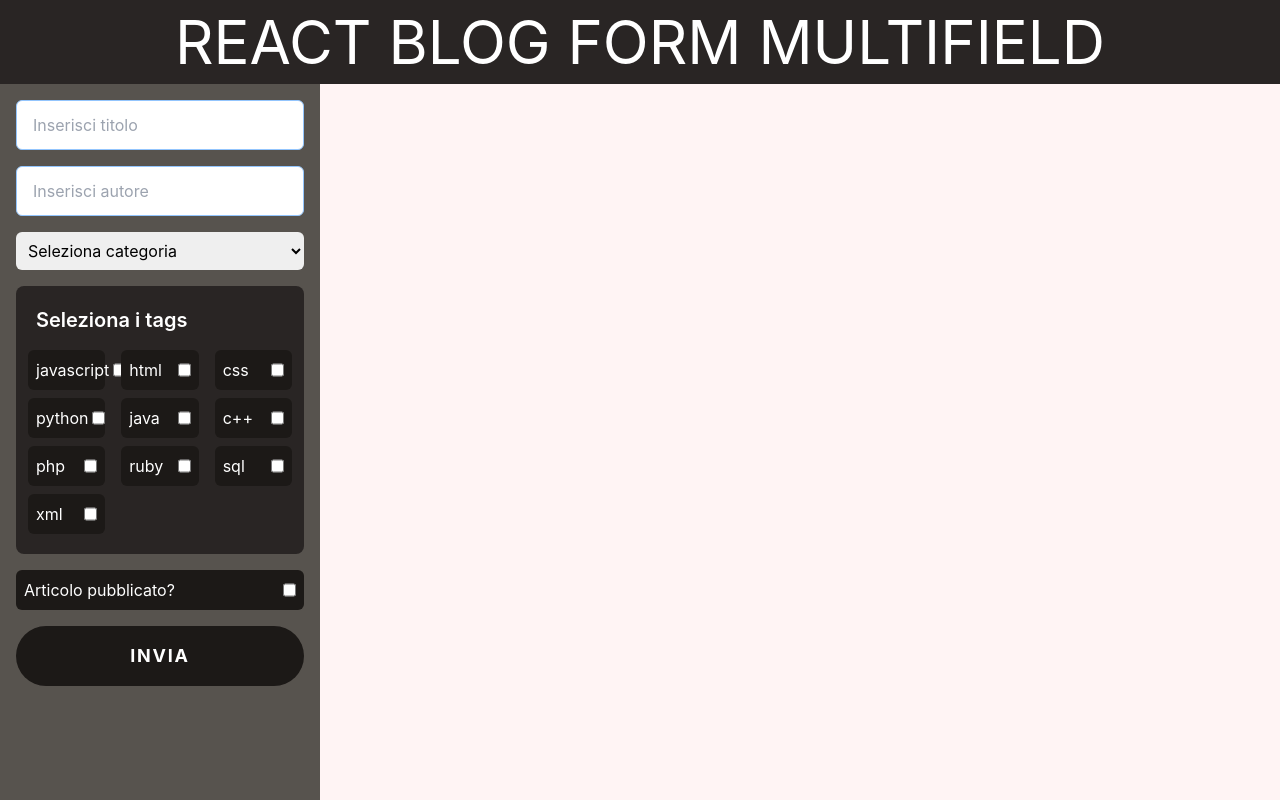
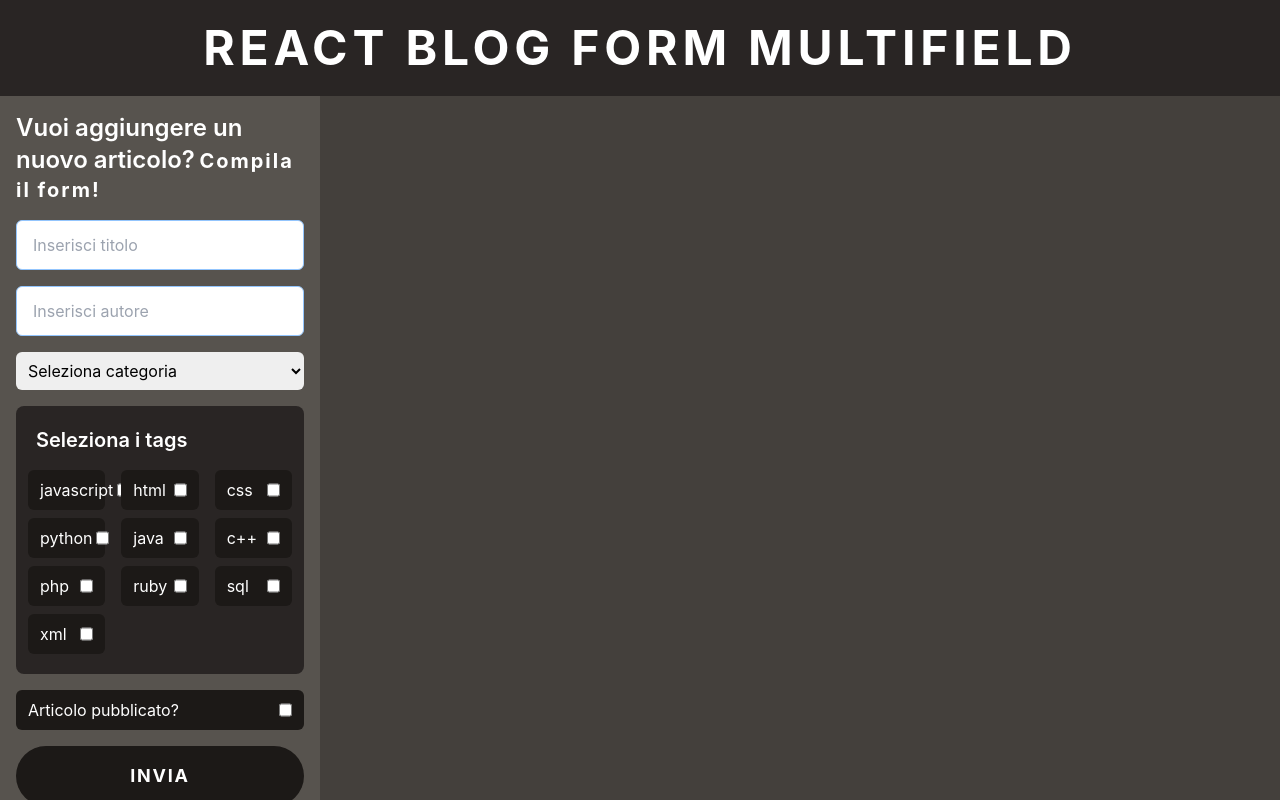
Before and after one commit to Aj-Herrera-99/react-form-multifield, a React (Vite) app: page / in a window 1280 px wide. Built offline with nearby package versions, Linux system fonts and the light colour scheme.

Commit message:
ui/ux changes

```diff
--- a/src/App.css
+++ b/src/App.css
@@ -2,5 +2,4 @@
     height: 100vh;
     display: flex;
     flex-direction: column;
-    background: #fff4f4;
 }
--- a/src/App.jsx
+++ b/src/App.jsx
@@ -1,5 +1,6 @@
 import { useEffect, useState } from "react";
 import Main from "./components/Main";
+import Header from "./components/Header";
 import "./App.css";
 
 const initialData = {
@@ -87,13 +88,7 @@ function App() {
 
     return (
         <>
-            {/* Header */}
-            <header>
-                <h1 className="p-3 text-6xl text-center text-white uppercase bg-stone-800">
-                    React Blog Form Multifield
-                </h1>
-            </header>
-            {/* Main */}
+            <Header />
             <Main
                 formData={formData}
                 cards={cards}
--- a/src/components/Badge.jsx
+++ b/src/components/Badge.jsx
@@ -5,7 +5,7 @@ function Badge({ tag }) {
             case "javascript":
                 return "bg-yellow-500";
             case "html":
-                return "bg-orange-500";
+                return "bg-orange-600";
             case "css":
                 return "bg-sky-400";
             case "python":
@@ -19,9 +19,11 @@ function Badge({ tag }) {
             case "ruby":
                 return "bg-red-500";
             case "sql":
-                return "bg-cyan-700";
+                return "bg-cyan-500";
+            case "xml":
+                return "bg-orange-500";
             default:
-                return "bg-stone-700"
+                return "bg-stone-600"
         }
     };
 
--- a/src/components/Card.jsx
+++ b/src/components/Card.jsx
@@ -2,7 +2,10 @@ import Badge from "./Badge";
 
 function Card({ index, card, handleRemoveClick }) {
     return (
-        <li className="relative p-4 bg-white border rounded-lg border-stone-300" cardindex={index}>
+        <li
+            className="relative p-4 bg-white border rounded-lg shadow-lg border-stone-300 shadow-black"
+            cardindex={index}
+        >
             <div className="flex flex-col gap-4">
                 <span>
                     <strong>Title:</strong> {card.title}
@@ -16,12 +19,11 @@ function Card({ index, card, handleRemoveClick }) {
                 <div className="flex flex-wrap gap-2">
                     <strong>Tags:</strong>
                     {card.tags.map((tag, index) => (
-                        <Badge key={index} tag={tag}/>
+                        <Badge key={index} tag={tag} />
                     ))}
                 </div>
                 <span>
-                    <strong>Status:</strong>{" "}
-                    Pubblicato
+                    <strong>Status:</strong> Pubblicato
                 </span>
                 <i
                     onClick={handleRemoveClick}
--- a/src/components/CheckboxField.jsx
+++ b/src/components/CheckboxField.jsx
@@ -1,6 +1,6 @@
 function CheckboxField({children, index, id, name, value, checked, handleInputChange}) {
     return (
-        <li className="flex justify-between gap-1 p-2 text-white rounded-md bg-stone-900">
+        <li className="flex justify-between gap-1 px-3 py-2 text-white rounded-md bg-stone-900">
             <label className="grow" htmlFor={id}>
                 {children}
             </label>
--- a/src/components/Form.jsx
+++ b/src/components/Form.jsx
@@ -7,7 +7,7 @@ function Form({ formData, tagsListChecked, handleSubmit, handleInputChange }) {
         <form
             action="#"
             onSubmit={handleSubmit}
-            className="flex flex-col gap-4"
+            className="flex flex-col gap-4 my-4"
         >
             <TextField
                 name="title"
--- /dev/null
+++ b/src/components/Header.jsx
@@ -0,0 +1,11 @@
+function Header() {
+    return (
+        <header>
+            <h1 className="p-6 text-3xl font-bold tracking-widest text-center text-white uppercase sm:text-5xl bg-stone-800">
+                React Blog Form Multifield
+            </h1>
+        </header>
+    );
+}
+
+export default Header;
--- a/src/components/Main.jsx
+++ b/src/components/Main.jsx
@@ -10,9 +10,17 @@ function Main({
     handleRemoveClick,
 }) {
     return (
-        <main className="flex flex-wrap overflow-hidden grow">
+        <main className="flex flex-col sm:flex-row grow bg-stone-700 sm:overflow-hidden">
             {/* Form */}
             <section className="w-full p-4 sm:w-1/3 xl:w-1/4 bg-stone-600">
+                <div className="text-white">
+                    <span className="text-2xl font-semibold">
+                        Vuoi aggiungere un nuovo articolo?
+                    </span>{" "}
+                    <span className="text-xl font-bold tracking-widest">
+                        Compila il form!
+                    </span>
+                </div>
                 <Form
                     formData={formData}
                     tagsListChecked={tagsListChecked}
@@ -21,8 +29,8 @@ function Main({
                 />
             </section>
             {/* CardWrapper */}
-            <section className="h-full p-4 overflow-y-scroll sm:w-2/3 xl:w-3/4">
-                <ul className="grid grid-cols-2 gap-2 sm:grid-cols-2 md:grid-cols-3 lg:grid-cols-4">
+            <section className="w-full p-4 sm:w-2/3 xl:w-3/4 sm:overflow-y-auto">
+                <ul className="grid grid-cols-2 gap-4 sm:grid-cols-2 md:grid-cols-3 lg:grid-cols-4">
                     {cards
                         .filter((card) => card.status)
                         .map((card, index) => (
```
